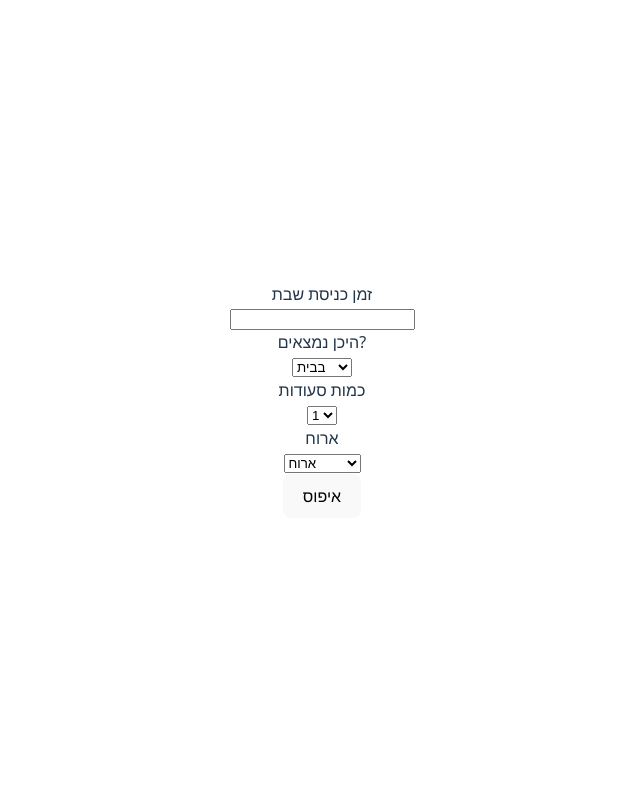
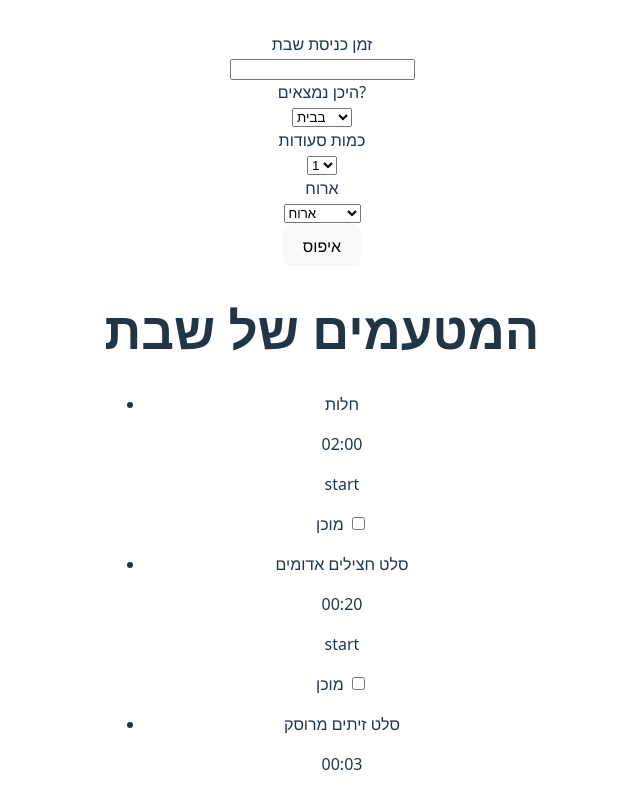
Before and after one commit to yael6268/shabbat_project, a React (Vite) app in the folder shabbat/: page / in a window 1280 px wide. Shown: the top 797 px of the page, without its empty margins (318-958 px from the left). Built offline with nearby package versions, Linux system fonts and the light colour scheme.

Commit message:
the basic cooking

```diff
--- a/shabbat/src/App.jsx
+++ b/shabbat/src/App.jsx
@@ -1,7 +1,8 @@
 import { useState } from 'react'
-import {Home} from './components/home'
-// import reactLogo from './assets/react.svg'
-// import viteLogo from '/vite.svg'
+import { Home} from './components/Home'
+import { CookList } from "./components/CookList";
+// import { Cooking } from "./components/Cooking";
+
 import './App.css'
 
 function App() {
@@ -9,26 +10,9 @@ function App() {
 
   return (
     <>
-      {/* <div>
-        <a href="https://vite.dev" target="_blank">
-          <img src={viteLogo} className="logo" alt="Vite logo" />
-        </a>
-        <a href="https://react.dev" target="_blank">
-          <img src={reactLogo} className="logo react" alt="React logo" />
-        </a>
-      </div>
-      <h1>Vite + React</h1>
-      <div className="card">
-        <button onClick={() => setCount((count) => count + 1)}>
-          count is {count}
-        </button>
-        <p>
-          Edit <code>src/App.jsx</code> and save to test HMR
-        </p>
-      </div>
-      <p className="read-the-docs">
-        Click on the Vite and React logos to learn more
-      </p> */}
+      <Home/>
+      <CookList/>
+      {/* <Cooking/> */}
     </>
   )
 }
--- /dev/null
+++ b/shabbat/src/components/CookList.jsx
@@ -0,0 +1,17 @@
+import { getBasicCooking } from "../data/cook"
+import { Cooking } from "./Cooking";
+// import { Home } from "./Home";
+// import { home } from "/home"2
+export const CookList = () => {
+    const cookies= getBasicCooking();
+
+
+    return (<>
+    <h1>המטעמים של שבת</h1>
+    <ul>
+
+        {cookies.map(c => <Cooking key={c.id} cook={c}/> )}
+
+    </ul>
+    </>)
+}
--- a/shabbat/src/components/cooking.jsx
+++ b/shabbat/src/components/cooking.jsx
@@ -0,0 +1,10 @@
+export const Cooking = (props) => {
+    const { cook } =props;
+    return <li>
+        <p>{cook.name}</p>
+        <p>{cook.PreparationTime}</p>
+        <p>{cook.status}</p>
+        <label htmlFor="isPrepared">מוכן  </label>
+        <input type="checkbox"/>
+    </li>
+}
--- a/shabbat/src/components/home.jsx
+++ b/shabbat/src/components/home.jsx
@@ -12,15 +12,15 @@ export const Home = () => {
             <input type="text" id="time" /><br />
             <label htmlFor="place">היכן נמצאים?</label><br />
             <select name="place" id="place">
-        <option>בבית</option>
-        <option>נוסעים</option>
-    </select><br />
+                <option id="inHome">בבית</option>
+                <option id="traveling">נוסעים</option>
+            </select><br/>
             <label htmlFor="countmeal">כמות סעודות</label><br />
             <select name="countmeal" id="countmeal">
                 <option>1</option>
                 <option>2</option>
                 <option>3</option>
-    </select><br/>
+            </select><br />
             <label htmlFor="hospitality">ארוח</label><br />
             <select name="hospitality" id="hospitality">
                 <option>ארוח</option>
--- a/shabbat/src/data/cook.js
+++ b/shabbat/src/data/cook.js
@@ -1,104 +1,163 @@
 
-const BasicCooking =[{
-    id:1000,
-    name:"חלות",
-    PreparationTime:'02:00',
-    status:'start'
-},{
-    id:1001,
-    name:"סלט חצילים אדומים",
-    PreparationTime:'00:20',
-    status:'start'
-},{
-    id:1002,
-    name:"סלט זיתים מרוסק",
-    PreparationTime:'00:03',
-    status:'start'
-},{
-    id:1003,
-    name:"סלט תירס",
-    PreparationTime:'00:04',
-    status:'start'
-},{
-    id:1004,
-    name:"סלט חסה",
-    PreparationTime:'00:10',
-    status:'start'
-},{
-    id:1005,
-    name:"סלט כרוב",
-    PreparationTime:'00:10',
-    status:'start'
-},{
-    id:1006,
-    name:"חומוס",
-    PreparationTime:'00:10',
-    status:'start'
-},{
-    id:1007,
-    name:"טחינה",
-    PreparationTime:'00:07',
-    status:'start'
-},{
-    id:1008,
-    name:"מנה אחרונה",
-    PreparationTime:'00:30',
-    status:'start'
-},{
-    id:1009,
-    name:"עוגה",
-    PreparationTime:'00:10',
-    status:'start'
+const BasicCooking = [{
+    id: 1000,
+    name: "חלות",
+    PreparationTime: '02:00',
+    status: 'start'
+}, {
+    id: 1001,
+    name: "סלט חצילים אדומים",
+    PreparationTime: '00:20',
+    status: 'start'
+}, {
+    id: 1002,
+    name: "סלט זיתים מרוסק",
+    PreparationTime: '00:03',
+    status: 'start'
+}, {
+    id: 1003,
+    name: "סלט תירס",
+    PreparationTime: '00:04',
+    status: 'start'
+}, {
+    id: 1004,
+    name: "סלט חסה",
+    PreparationTime: '00:10',
+    status: 'start'
+}, {
+    id: 1005,
+    name: "סלט כרוב",
+    PreparationTime: '00:10',
+    status: 'start'
+}, {
+    id: 1006,
+    name: "חומוס",
+    PreparationTime: '00:10',
+    status: 'start'
+}, {
+    id: 1007,
+    name: "טחינה",
+    PreparationTime: '00:07',
+    status: 'start'
+}, {
+    id: 1008,
+    name: "מנה אחרונה",
+    PreparationTime: '00:30',
+    status: 'start'
+}, {
+    id: 1009,
+    name: "עוגה",
+    PreparationTime: '00:10',
+    status: 'start'
 }]
 const firstMeal = [{
-    id:1010,
-    name:"דגים",
-    PreparationTime:'00:15',
-    status:'start'
-},{
-    id:1011,
-    name:"מרק",
-    PreparationTime:'00:05',
-    status:'start'
-},{
-    id:1012,
-    name:"עוף",
-    PreparationTime:'00:10',
-    status:'start'
-},{
-    id:1013,
-    name:"ירקות מוקפצים",
-    PreparationTime:'00:20',
-    status:'start'
-},{
-    id:1014,
-    name:"קוגל תפוחי אדמה",
-    PreparationTime:'00:40',
-    status:'start'
-},{
-    id:1015,
-    name:"מנה אחרונה",
-    PreparationTime:'00:30',
-    status:'start'
+    id: 1010,
+    name: "דגים",
+    PreparationTime: '00:15',
+    status: 'start'
+}, {
+    id: 1011,
+    name: "מרק",
+    PreparationTime: '00:05',
+    status: 'start'
+}, {
+    id: 1012,
+    name: "עוף",
+    PreparationTime: '00:10',
+    status: 'start'
+}, {
+    id: 1013,
+    name: "ירקות מוקפצים",
+    PreparationTime: '00:20',
+    status: 'start'
+}, {
+    id: 1014,
+    name: "קוגל תפוחי אדמה",
+    PreparationTime: '00:40',
+    status: 'start'
+}, {
+    id: 1015,
+    name: "מנה אחרונה",
+    PreparationTime: '00:30',
+    status: 'start'
 }]
 const secondMeal = [{
-    id:1016,
-    name:"ביצים",
-    PreparationTime:'00:15',
-    status:'start'
+    id: 1016,
+    name: "ביצים",
+    PreparationTime: '00:15',
+    status: 'start'
+}, {
+    id: 1017,
+    name: "כבד",
+    PreparationTime: '00:05',
+    status: 'start'
+}, {
+    id: 1018,
+    name: "טשולנט",
+    PreparationTime: '00:10',
+    status: 'start'
+}, {
+    id: 1019,
+    name: "מנה אחרונה",
+    PreparationTime: '00:20',
+    status: 'start'
+}]
+const thirdMeal = [{
+    id: 1020,
+    name: "טונה",
+    PreparationTime: '00:06',
+    status: 'start'
+}, {
+    id: 1021,
+    name: "פשטידה",
+    PreparationTime: '00:45',
+    status: 'start'
+}, {
+    id: 1022,
+    name: "רוטב פיצה",
+    PreparationTime: '00:15',
+    status: 'start'
+}, {
+    id: 1023,
+    name: "מנה אחרונה",
+    PreparationTime: '00:20',
+    status: 'start'
+}]
+const DinnerWithGuests = [{
+    id: 1024,
+    name: "סלט חצילים עם בטטה",
+    PreparationTime: '00:20',
+    status: 'start'
 },{
-    id:1001,
-    name:"כבד",
-    PreparationTime:'00:05',
-    status:'start'
+    id: 1025,
+    name: "דג סלומון",
+    PreparationTime: '00:20',
+    status: 'start'
 },{
-    id:1002,
-    name:"טשולנט",
-    PreparationTime:'00:10',
-    status:'start'
+    id: 1026,
+    name: "בשר",
+    PreparationTime: '00:20',
+    status: 'start'
 },{
-    id:1003,
-    name:"מנה אחרונה",
-    PreparationTime:'00:20',
-    status:'start'
+    id: 1027,
+    name: "סלט תפוא",
+    PreparationTime: '00:30',
+    status: 'start'
+},,{
+    id: 1028,
+    name: "הרינג",
+    PreparationTime: '00:25',
+    status: 'start'
 }]
+export const getBasicCooking = () => {
+    return BasicCooking;
+}
+export const getFirstMeal = () => {
+    return firstMeal;
+}
+export const getSecondMeal = () =>{
+    return secondMeal;
+}
+export const getThirdMeal = () => {
+    return thirdMeal;
+}
```
Lines whose indentation alone changed are shown as unchanged.
